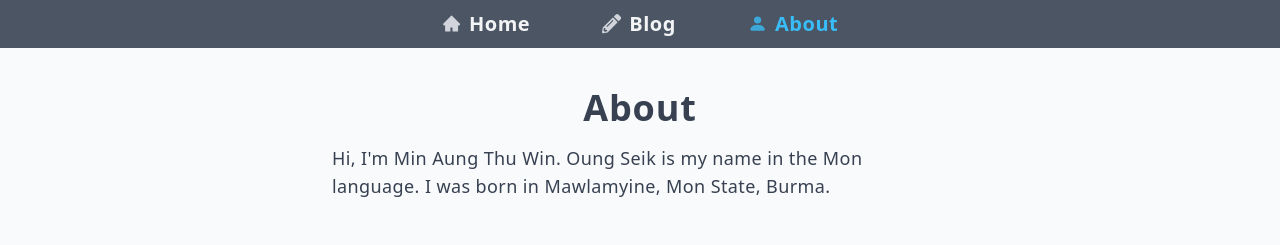
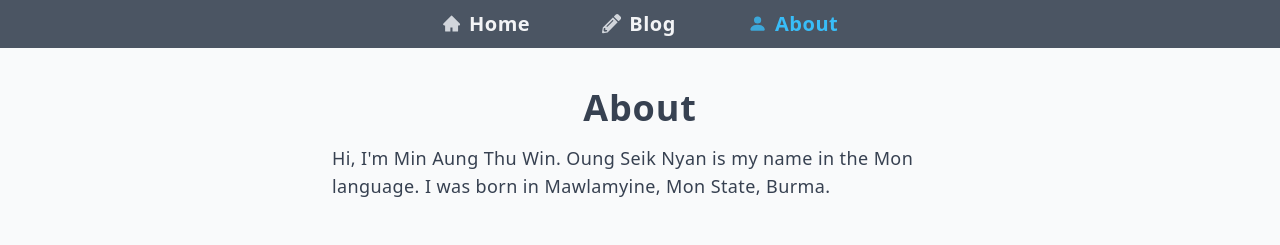
Before and after one commit to Oungseik/Oungseik.github.io.old, a Next.js app: page /about in a window 1280 px wide. Shown: the top 245 px of the page. Built offline with nearby package versions, Linux system fonts and the light colour scheme.

Commit message:
fix: add my complete mon name

```diff
--- a/src/pages/about.tsx
+++ b/src/pages/about.tsx
@@ -24,7 +24,7 @@ export default function About() {
         </h1>
         <section className='space-y-4 md:text-lg'>
           <p>
-            Hi, I&apos;m Min Aung Thu Win. Oung Seik is my name in the Mon
+            Hi, I&apos;m Min Aung Thu Win. Oung Seik Nyan is my name in the Mon
             language. I was born in Mawlamyine, Mon State, Burma.
           </p>
           <h3 className='pt-6 text-center'>Childhood Life</h3>
```
